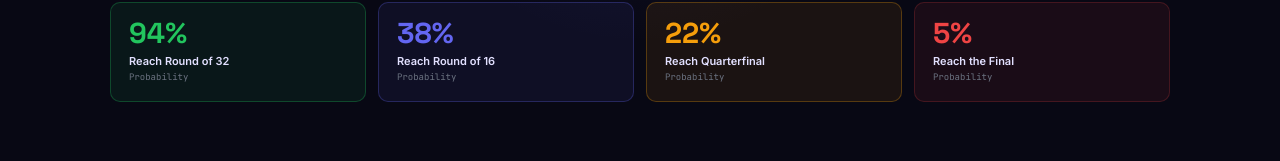
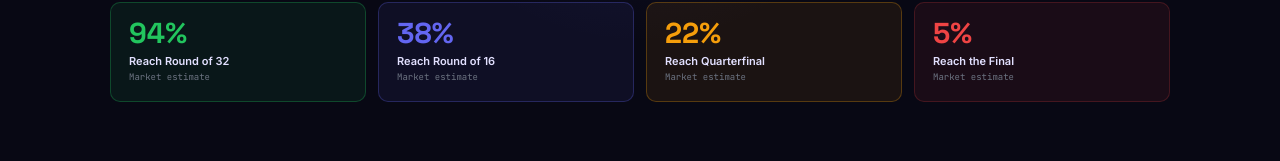
Before and after one commit to stephenburks/road-to-the-final, a React (Vite) app: page / in a window 1280 px wide. Shown: the part 369-530 px from the top of the page. Built offline with nearby package versions, Linux system fonts and the light colour scheme.

Commit message:
feat(ui): show probability source in Hero stat cards
- Replace static 'Probability' label with dynamic source indicator
- Shows 'Market estimate' (Polymarket) vs 'Calculated' (ranking-based)
- Historical snapshots continue to show 'As of snapshot'

```diff
--- a/src/components/Hero.tsx
+++ b/src/components/Hero.tsx
@@ -41,6 +41,8 @@ export default function Hero({ team, activeStage, isHistorical }: HeroProps) {
 	const path = team.path?.[activeStage]
 	const ap = team.advanceProbabilities ?? {}
 	const days = daysUntil(path?.date)
+	const source = ap.source
+	const sourceLabel = isHistorical ? 'As of snapshot' : source === 'market' ? 'Market estimate' : 'Calculated'
 
 	const eyebrow = getEyebrow(team, activeStage, isHistorical)
 	const heading = getHeading(team, path)
@@ -85,7 +87,7 @@ export default function Hero({ team, activeStage, isHistorical }: HeroProps) {
 									</div>
 									<div className={styles.statLabel}>{card.label}</div>
 									<div className={styles.statSub}>
-										{isHistorical ? 'As of snapshot' : 'Probability'}
+										{sourceLabel}
 									</div>
 								</div>
 							))}
```
